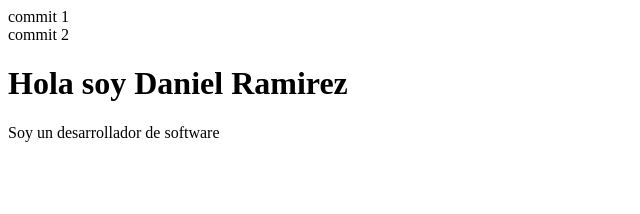
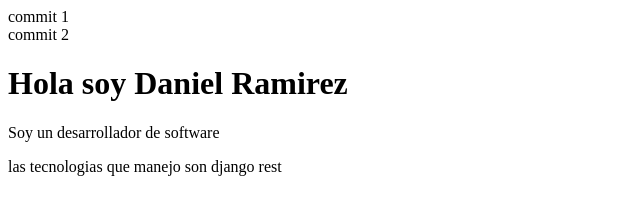
Before and after one commit to Dan2001afk/Example-GitHub, a plain HTML site: page index.html in a window 1280 px wide. Shown: the whole page, without its empty margins (0-640 px from the left). Drawn offline with Linux system fonts and the light colour scheme.

Commit message:
nueva actualizacion para el proyecto rama tecnolgias

```diff
--- a/index.html
+++ b/index.html
@@ -11,6 +11,7 @@
         <div>
             <h1>Hola soy Daniel Ramirez </h1>
             <p>Soy un desarrollador de software</p>
+            <p>las tecnologias que manejo son django rest</p>
         </div>
     </div>
 </body>
```
